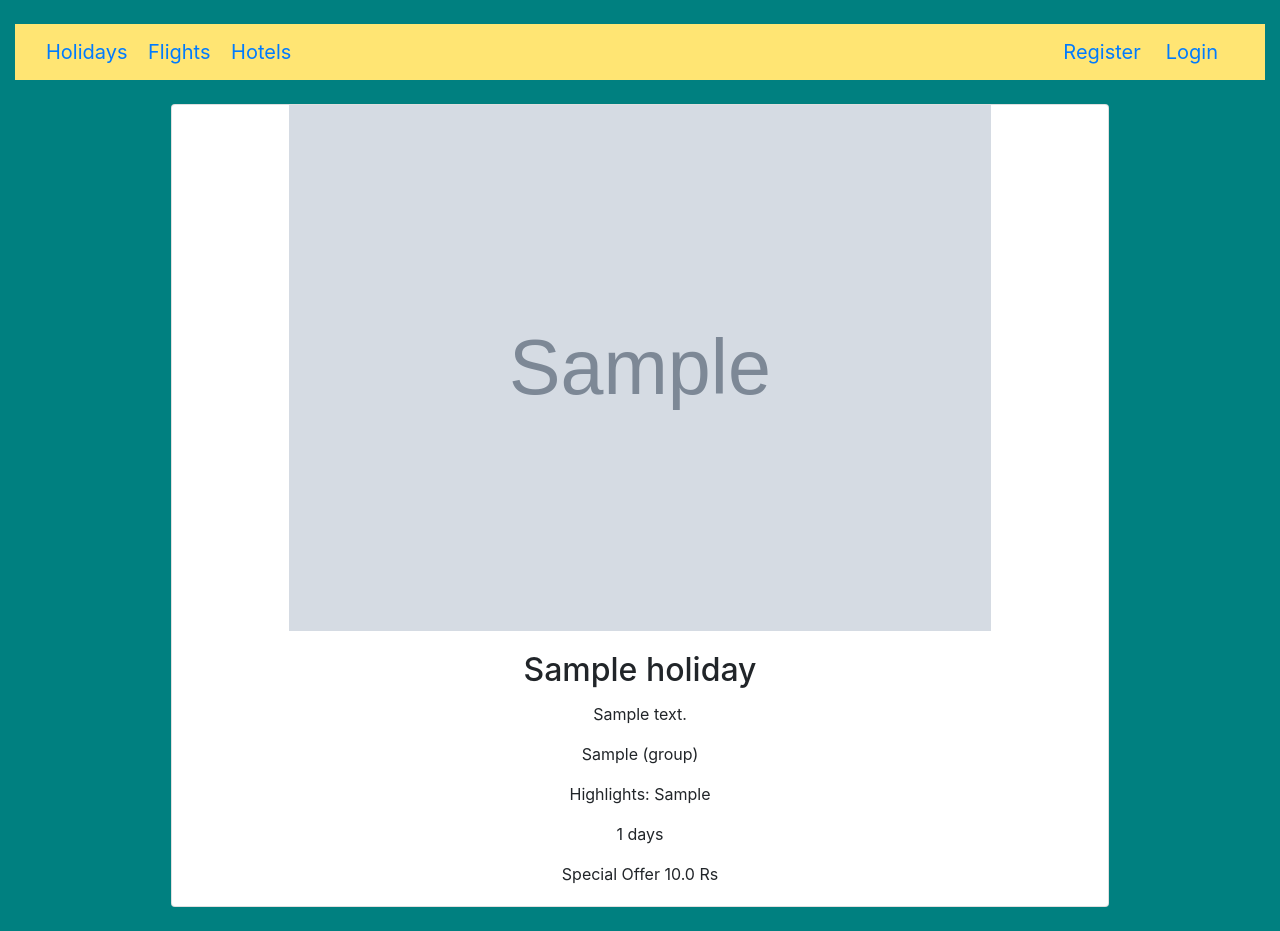
After one commit to Hemal-Mamtora/makemyholiday, a Django app: page /holiday/holiday_detail/1 in a window 1280 px wide. The commit adds this page. Run offline with Django 3.2, Linux system fonts and the light colour scheme; tables that the repository leaves empty hold one stand-in row (values such as "Sample post"); grey boxes marked "Sample" are stand-in pictures; some libraries are stand-ins or nearby versions.

Commit message:
3 Detailed views added, UI improved

```diff
--- a/holiday/templates/base.html
+++ b/holiday/templates/base.html
@@ -10,11 +10,11 @@
     <title>Django Auth Tutorial</title>
   {% endblock %}
 </head>
-<body class="container-fluid">
+<body class="container-fluid" style="background-color:teal;">
   <br>
     <div>
         <!-- Static navbar -->
-        <nav class="navbar navbar-default">
+        <nav class="navbar navbar-default" style="background-color:#ffe573;">
           <div class="container-fluid">
             <div class="navbar-header">
               <a class="navbar-brand" href="/holiday/holidays">Holidays</a>
--- a/holiday/templates/holiday/flights.html
+++ b/holiday/templates/holiday/flights.html
@@ -5,6 +5,7 @@
 {% endblock %}
 
 {% block body %}
+<br>
 <div style="text-align:center;">
 <form action="", method="get">
     To: <input type="text", name='to', id='to_id'>&nbsp;&nbsp;&nbsp;
@@ -20,12 +21,13 @@
               <div class="col-md-4" style="cursor: pointer">
                   <div class="card">
                         <img class="img-card-top mx-auto" src="/static/holiday/images/{{project.photo}}"
-                        alt="{{item.photo}}" width="300px">
+                        alt="{{item.photo}}" width="300px" height="200px">
                       <div class="card-content">
                             <h2 class="card-title">{{project.name}}</h2>
                             <p class="card-text">{{ project.price }} Rs. only</p>
                             <p class="card-text">From : {{ project.fro }}</p>
                             <p class="card-text">To : {{ project.to }}</p>
+                            <p class="card-text"><a href="{% url 'holidays:flightdetail' project.id %}">Details</a></p>
                       </div><!-- card content -->
                   </div><!-- card -->
               </div><!-- col-md-4 -->
--- /dev/null
+++ b/holiday/templates/holiday/holiday_detail.html
@@ -0,0 +1,22 @@
+{%extends 'base.html'%}
+
+{% block head %}
+   <title>{{holiday.name}}</title>
+{% endblock %}
+
+{% block body %}
+<br>
+<div class="card mx-auto" style="width: 75%;text-align: center">
+    <img class="img-card-top mx-auto" src="/static/holiday/images/{{holiday.photo}}"
+    alt="{{holiday.photo}}" width="75%">
+    <div class="card-body">
+        <h2 class="card-title">{{holiday.name}}</h2>
+        <p class="card-text">{{holiday.description}}</p>
+        <p class="card-text">{{holiday.category}} (group)</p>
+        <p class="card-text">Highlights: {{holiday.highlights}}</p>
+        <p class="card-text">{{holiday.days}} days</p>
+        <p class="card-text">Special Offer {{holiday.price}} Rs</p>
+    </div>
+</div>
+<br>
+{% endblock %}
--- a/holiday/templates/holiday/holidays.html
+++ b/holiday/templates/holiday/holidays.html
@@ -16,6 +16,7 @@
             <p class="card-text">Special Offer {{item.price}} Rs</p>
             <p class="card-text">{{item.category}} (group)</p>
             <p class="card-text">{{item.days}} days</p>
+            <p class="card-text"><a href="{% url 'holidays:holidaydetail' item.id %}">Details</a></p>
         </div>
     </div>
 {%endif%}
@@ -31,6 +32,7 @@
                             <h2 class="card-title">{{project.name}}</h2>
                             <p class="card-text">{{ project.highlights }}
                             <p class="card-text">For {{ project.category }}(group)</p>
+                            <p class="card-text"><a href="{% url 'holidays:holidaydetail' project.id %}">Details</a></p>
                       </div><!-- card content -->
                   </div><!-- card -->
               </div><!-- col-md-4 -->
--- a/holiday/templates/holiday/hotels.html
+++ b/holiday/templates/holiday/hotels.html
@@ -7,7 +7,7 @@
 {% block body %}
 {%for item in hotels%}
 <br>
-    <div class="card mx-auto" style="width: 50%;text-align: center">
+    <div class="card mx-auto" style="width: 55%;text-align: center">
         <img class="img-card-top mx-auto" src="/static/holiday/images/{{item.photo}}"
         alt="{{item.photo}}" width="75%">
         <div class="card-body">
@@ -15,6 +15,7 @@
             <p class="card-text">Special Offer {{item.price_per_day}} Rs  per day !</p>
             <p class="card-text">Location: {{item.address}}</p>
             <p class="card-text">{{item.category}} rooms</p>
+            <p class="card-text"><a href="{% url 'holidays:hoteldetail' item.id %}">Details</a></p>
         </div>
     </div>
 {%endfor%}
--- a/holiday/urls.py
+++ b/holiday/urls.py
@@ -1,13 +1,17 @@
 from django.urls import path, include
 from . import views
 from django.contrib.auth.views import login, logout
-app_name = 'holiday'
+
+app_name = 'holidays'
 urlpatterns = [
-    path('', views.home, name='home'),
+    path('', views.holidays_view, name='home'),
     path('signup/', views.signup, name='signup'),
     path('login/', login, {'template_name' : 'holiday/login.html'}),
     path('logout/', logout, {'template_name' : 'holiday/logout.html'}),
     path('holidays/', views.holidays_view, name='holidays'),
     path('flights/' ,views.flights_view, name='flights'),
-    path('hotels/', views.hotels_view, name='hotels')
+    path('hotels/', views.hotels_view, name='hotels'),
+    path('holiday_detail/<int:id>', views.holidays_detail_view, name='holidaydetail'),
+    path('hotel_detail/<int:id>', views.hotels_detail_view, name='hoteldetail'),
+    path('flight_detail/<int:id>', views.flights_detail_view, name='flightdetail')
 ]
--- a/holiday/views.py
+++ b/holiday/views.py
@@ -54,3 +54,15 @@ def flights_view(request):
 def hotels_view(request):
     hotels = Hotel.objects.all()
     return render(request, 'holiday/hotels.html', {'hotels' : hotels})
+
+def holidays_detail_view(request, id):
+    holiday = Holidays.objects.get(pk= id)
+    return render(request, 'holiday/holiday_detail.html', {'holiday': holiday})
+
+def flights_detail_view(request, id):
+    flight = Flight.objects.get(pk= id)
+    return render(request, 'holiday/flight_detail.html', {'flight': flight})
+
+def hotels_detail_view(request, id):
+    hotel = Hotel.objects.get(pk = id)
+    return render(request, 'holiday/hotel_detail.html', {'hotel': hotel})
```
Also changed, not shown: holiday/templates/holiday/flight_detail.html (added, +25 -0 lines), holiday/templates/holiday/hotel_detail.html (added, +21 -0 lines), holiday/static/holiday/images/magical.jpg (added).
